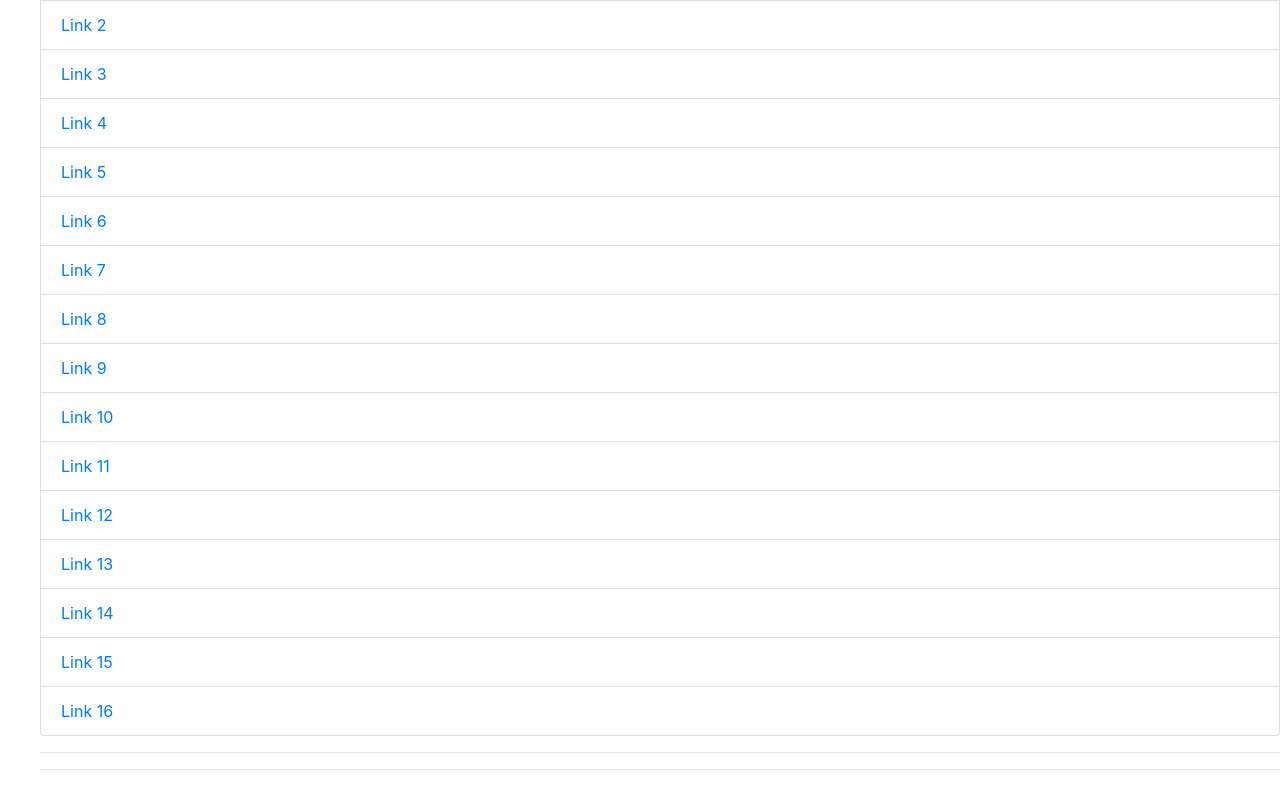
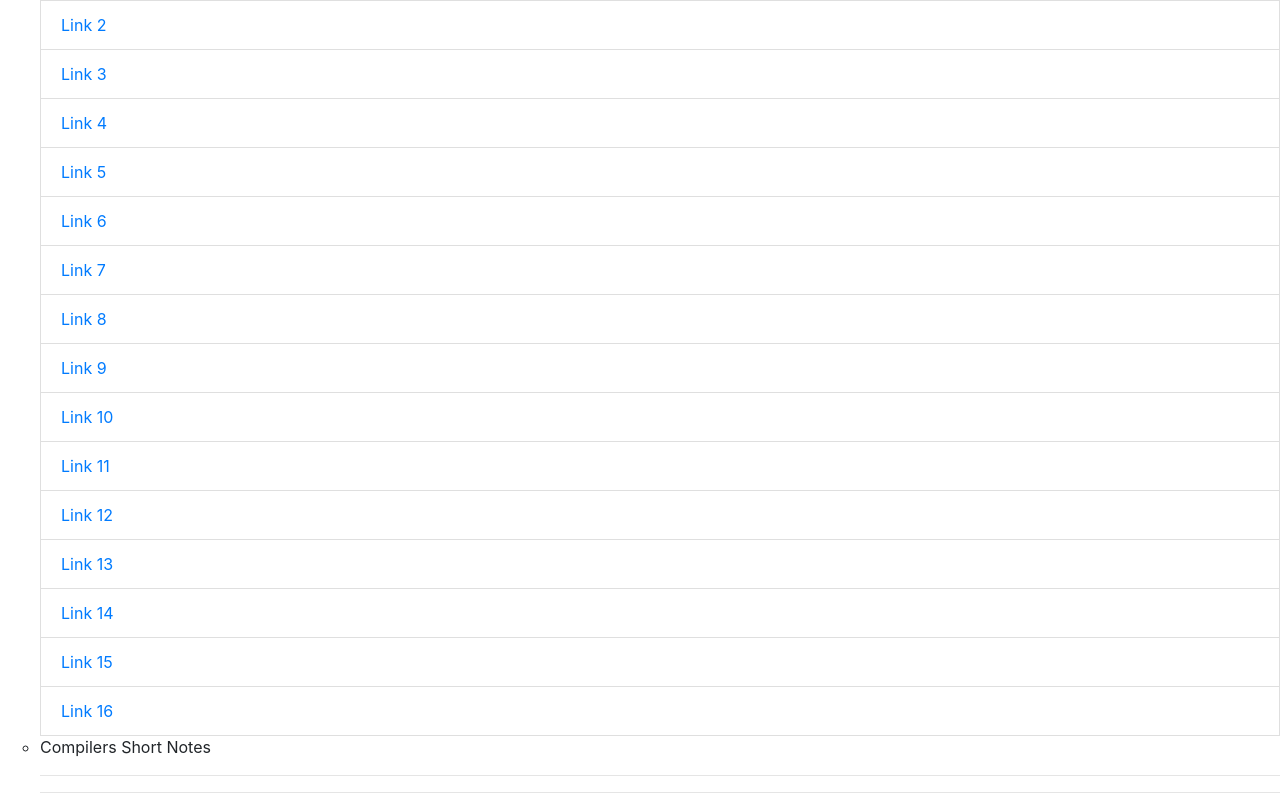
Before and after one commit to TrivandrumTuition/TrivandrumTuition.github.io, a plain HTML site: page sp.html in a window 1280 px wide. Shown: the part 668-1477 px from the top of the page. Before the commit the page ends 1454 px from the top, so only its background shows below. Drawn offline with nearby package versions, Linux system fonts and the light colour scheme.

Commit message:
Update sp.html

```diff
--- a/sp.html
+++ b/sp.html
@@ -131,6 +131,8 @@
         <li class="list-group-item">
             <a href="https://drive.google.com/file/d/1RYp8W_wjd8zi8m7-6xcryXarrBSjDl5V/view?usp=drive_link" target="_blank">Link 16</a>
         </li>
+	 <li a href="https://drive.google.com/file/d/1KbPkW_7yDD6qaFArJTELc0lfPexTHPTf/view?usp=drive_link" target="_blank">Compilers Short Notes
+	 </li>
     </ul>
 
 </li>
```
